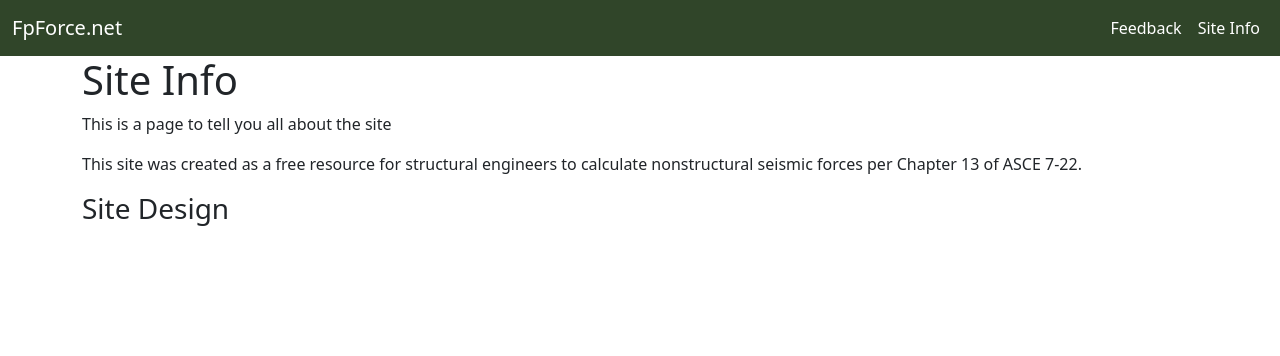
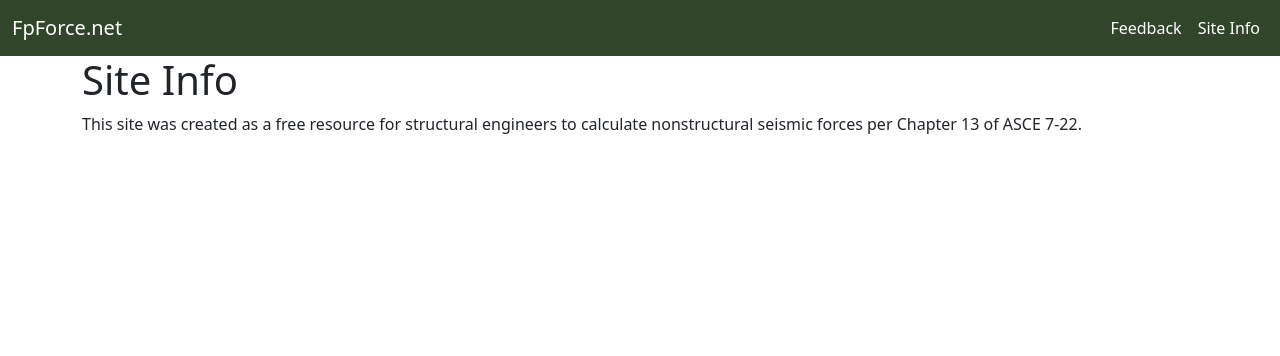
Before and after one commit to aclozovoy/FpForceCalculator, a Flask app: page /about in a window 1280 px wide. Shown: the top 356 px of the page. Run offline with Flask 2, Linux system fonts and the light colour scheme; data that the repository does not hold is empty; some libraries are stand-ins or nearby versions.

Commit message:
Minor edit to about

```diff
--- a/templates/about.html
+++ b/templates/about.html
@@ -7,14 +7,11 @@
 
 <div class="container">
     <h1>Site Info</h1>
-
-    <p>This is a page to tell you all about the site</p>
-
     <p>
         This site was created as a free resource for structural engineers to calculate nonstructural seismic forces per Chapter 13 of ASCE 7-22.
     </p>
 
-    <h3>Site Design</h3>
+
     <p>
 
     </p>
```
